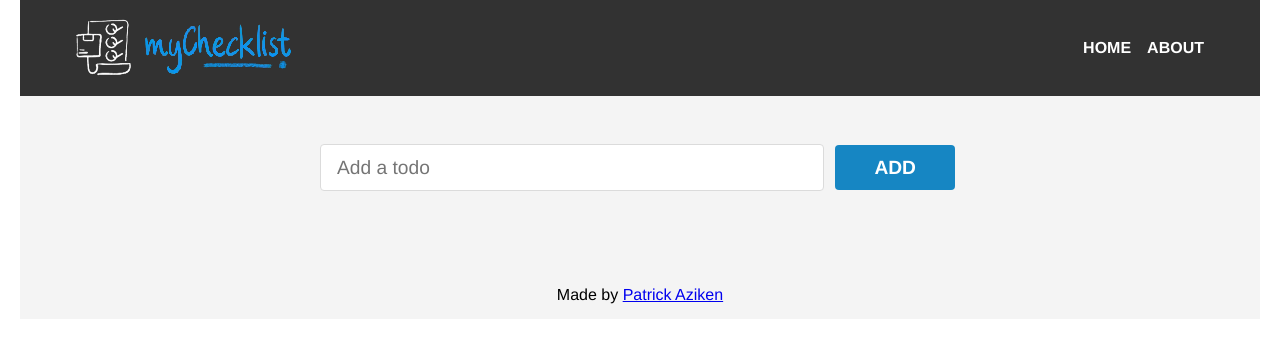
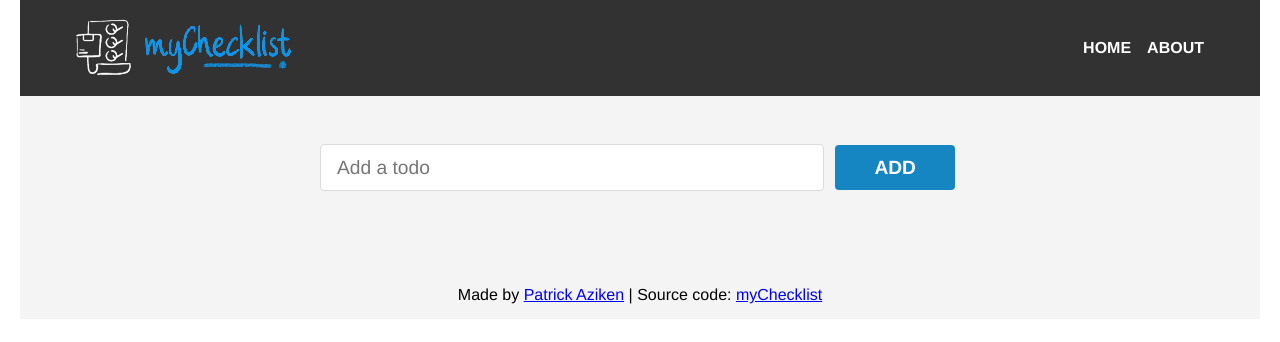
Before and after one commit to skylarng89/my-checklist, a Vue app: page / in a window 1280 px wide. Shown: the top 342 px of the page. Built offline with nearby package versions, Linux system fonts and the light colour scheme; a web font is replaced by a local one.

Commit message:
Add: Link to source code in footer

```diff
--- a/src/components/Footer.vue
+++ b/src/components/Footer.vue
@@ -1,6 +1,9 @@
 <template>
   <footer>
-    Made by <a href="https://github.com/skylarng89">Patrick Aziken</a>
+    Made by
+    <a href="https://github.com/skylarng89" target="_blank">Patrick Aziken</a> |
+    Source code:
+    <a href="https://github.com/skylarng89/my-checklist">myChecklist</a>
   </footer>
 </template>
 
```
